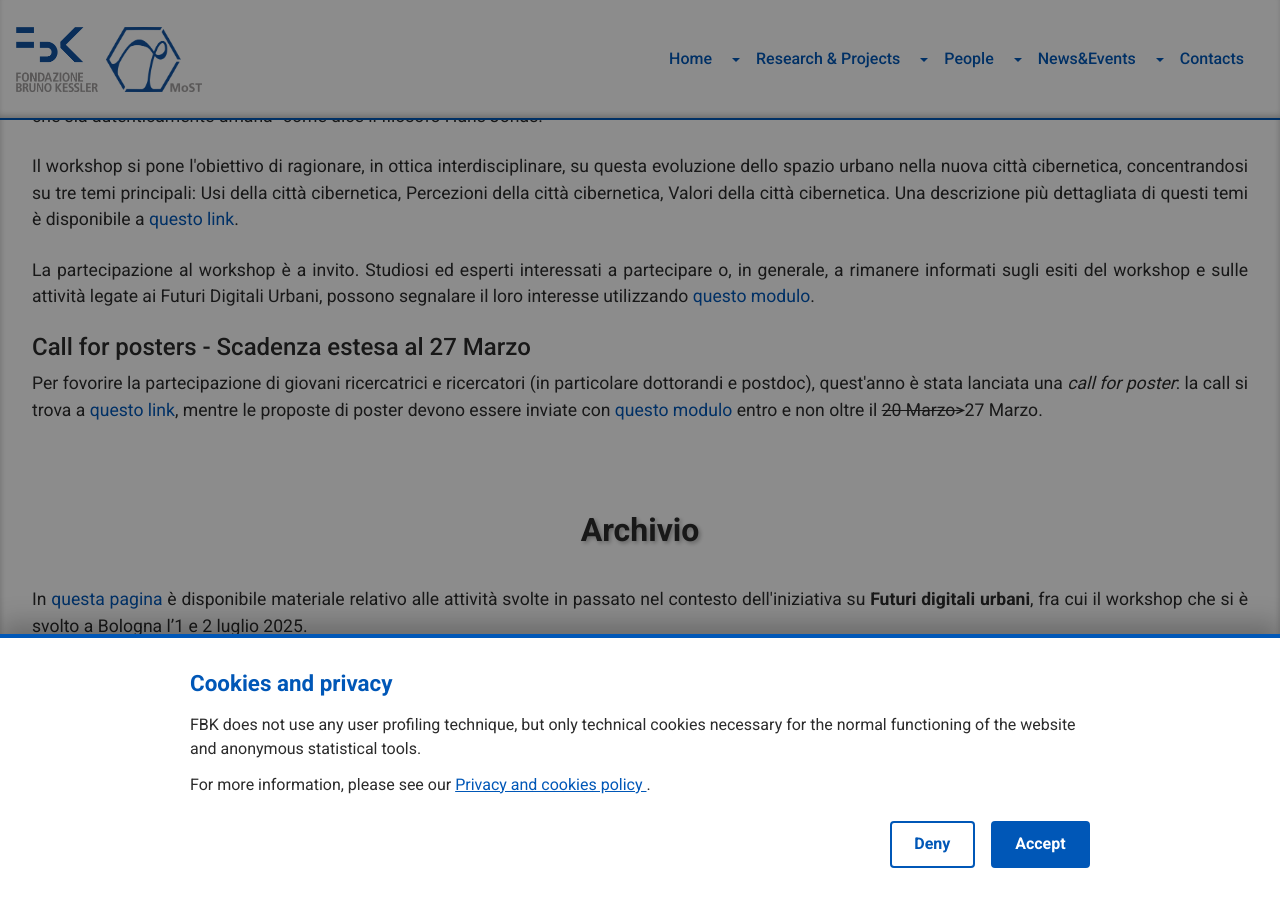
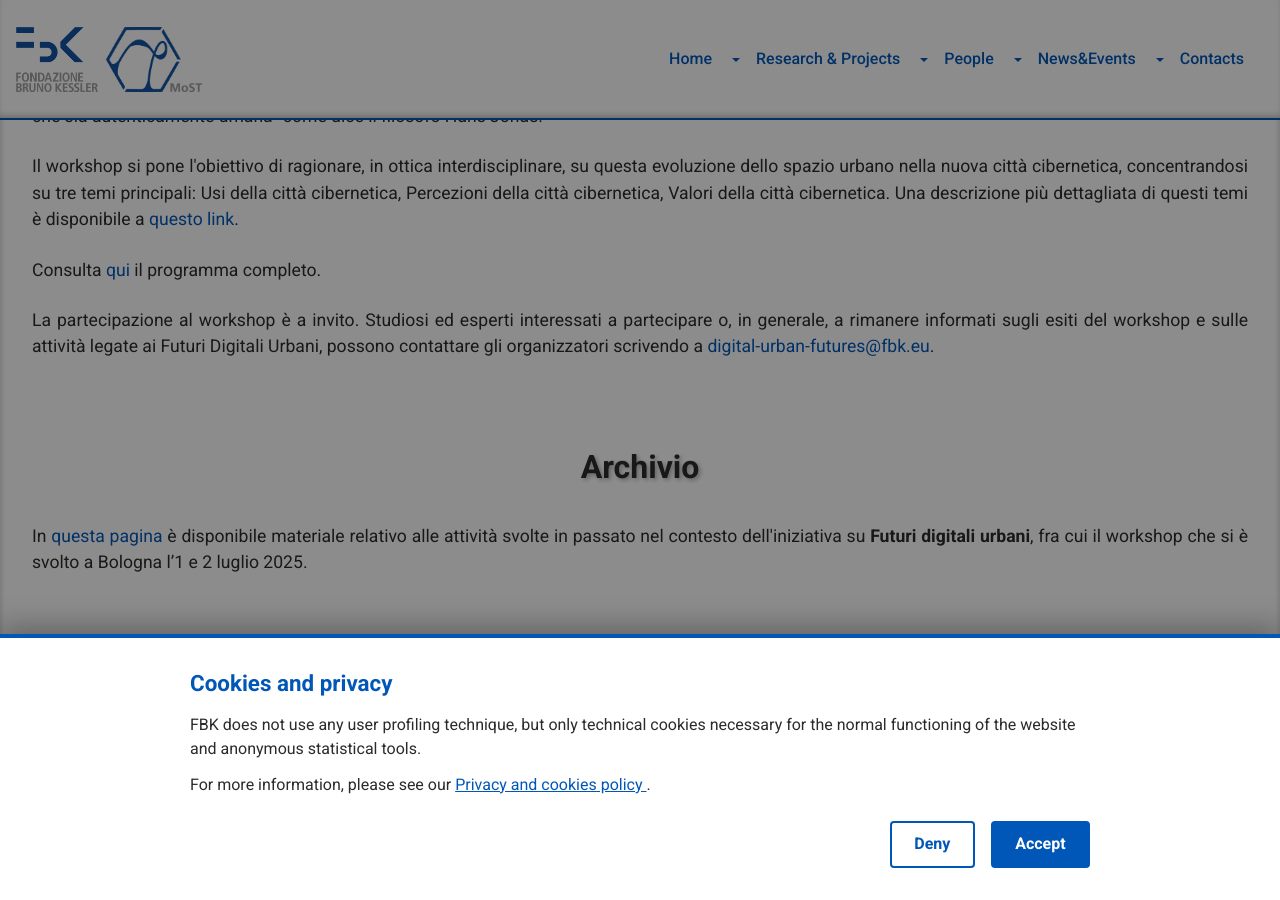
Before and after one commit to fbk-most/fbk-most.github.io, a Jekyll site: the page built from _pages/digital_urban_futures.html, in a window 1280 px wide and 900 px high, scrolled down 1028 px. Built offline with Jekyll 4.4.1, drawn with Linux system fonts in a browser that asks for light colours; nearby versions of some CDN libraries; library files that are not in the unit come from our copies.

Commit message:
fest(fdu): added the program of 2026 edition.

```diff
--- a/_pages/digital_urban_futures.html
+++ b/_pages/digital_urban_futures.html
@@ -15,75 +15,109 @@
     <div class="most-section__content">
         <div class="most-section__block">
             <p>
-        Le città stanno affrontando a livello globale gli impatti economici, sociali e culturali della tecnologia digitale.
-        La trasformazione della vita urbana dovuta all'innovazione digitale - dalle infrastrutture intelligenti alla
-        raccolta ubiqua di dati, fino all'uso di algoritmi di intelligenza artificiale nel processo decisionale e nella
-        pianificazione urbana - ha implicazioni ampie e profondamente ramificate che sono ben lungi dall'essere pienamente
-        comprese.
-        Le città si rivolgono a consulenti, fornitori di tecnologia e ricercatori per gestire questa complessità, ma spesso
-        senza affrontare pienamente le implicazioni etiche, sociali, politiche e culturali delle trasformazioni digitali.
+                Le città stanno affrontando a livello globale gli impatti
+                economici, sociali e culturali della tecnologia digitale. La
+                trasformazione della vita urbana dovuta all'innovazione digitale
+                - dalle infrastrutture intelligenti alla raccolta ubiqua di
+                dati, fino all'uso di algoritmi di intelligenza artificiale nel
+                processo decisionale e nella pianificazione urbana - ha
+                implicazioni ampie e profondamente ramificate che sono ben lungi
+                dall'essere pienamente comprese. Le città si rivolgono a
+                consulenti, fornitori di tecnologia e ricercatori per gestire
+                questa complessità, ma spesso senza affrontare pienamente le
+                implicazioni etiche, sociali, politiche e culturali delle
+                trasformazioni digitali.
             </p>
             <p>
-        Il nostro obiettivo è creare occasioni di dialogo interdisciplinare su questi temi, coinvolgendo studiosi
-        ed esperti in iniziative di confronto e discussione volte a costruire una visione
-        condivisa e a generare nuove intuizioni per futuri digitali urbani sostenibili.
+                Il nostro obiettivo è creare occasioni di dialogo
+                interdisciplinare su questi temi, coinvolgendo studiosi ed
+                esperti in iniziative di confronto e discussione volte a
+                costruire una visione condivisa e a generare nuove intuizioni
+                per futuri digitali urbani sostenibili.
             </p>
             <p>
-        Se siete interessati ad avere più informazioni o a collaborare, potete scriverci a
-        <a href="mailto:digital-urban-futures@fbk.eu">digital-urban-futures@fbk.eu</a>.
+                Se siete interessati ad avere più informazioni o a collaborare,
+                potete scriverci a
+                <a href="mailto:digital-urban-futures@fbk.eu"
+                    >digital-urban-futures@fbk.eu</a
+                >.
             </p>
-      <p style="text-align: right;"><i>Luca Gaeta, Otello Palmini, Marco Pistore</i></p>
+            <p style="text-align: right">
+                <i>Luca Gaeta, Otello Palmini, Marco Pistore</i>
+            </p>
         </div>
     </div>
 
-  <h2 class="most-section__title" style="margin-top: 2em;">Workshop "Futuri digitali urbani 2026: Spazio urbano e città cibernetica"</h2>
+    <h2 class="most-section__title" style="margin-top: 2em">
+        Workshop "Futuri digitali urbani 2026: Spazio urbano e città
+        cibernetica"
+    </h2>
     <h3>Milano, 12-13 maggio 2026</h3>
     <div class="most-section__content">
         <div class="most-section__block">
-      <p><b>
-        Organizzatori:
-        Luca Gaeta (Politecnico di Milano),
-        Carolina Pacchi (Politecnico di Milano),
-        Otello Palmini (Università di Bologna),
-        Marco Pistore (Fondazione Bruno Kessler)
-      </b></p>
             <p>
-        Lo spazio urbano sta subendo forti cambiamenti, popolandosi di nuove presenze e animandosi di nuove
-        relazioni sociali, che portano a una sempre più completa convergenza tra la dimensione fisica e quella digitale.
-        Prendere coscienza di questo cambiamento spaziale in divenire, ma ancora lontano dal suo compimento, è un
-        requisito essenziale per poter governare la città cibernetica secondo il principio di responsabilità,
-        cioè per “la continuazione di una vita che sia autenticamente umana” come dice il filosofo Hans Jonas.
+                <b>
+                    Organizzatori: Luca Gaeta (Politecnico di Milano), Carolina
+                    Pacchi (Politecnico di Milano), Otello Palmini (Università
+                    di Bologna), Marco Pistore (Fondazione Bruno Kessler)
+                </b>
             </p>
             <p>
-        Il workshop si pone l'obiettivo di ragionare, in ottica interdisciplinare, su questa evoluzione dello spazio
-        urbano nella nuova città cibernetica, concentrandosi su tre temi principali: Usi della città cibernetica,
-        Percezioni della città cibernetica, Valori della città cibernetica.
-        Una descrizione più dettagliata di questi temi è disponibile a
-        <a href="/assets/documents/Futuri_digitali_urbani_2026.pdf">questo link</a>.
+                Lo spazio urbano sta subendo forti cambiamenti, popolandosi di
+                nuove presenze e animandosi di nuove relazioni sociali, che
+                portano a una sempre più completa convergenza tra la dimensione
+                fisica e quella digitale. Prendere coscienza di questo
+                cambiamento spaziale in divenire, ma ancora lontano dal suo
+                compimento, è un requisito essenziale per poter governare la
+                città cibernetica secondo il principio di responsabilità, cioè
+                per “la continuazione di una vita che sia autenticamente umana”
+                come dice il filosofo Hans Jonas.
             </p>
             <p>
-        La partecipazione al workshop è a invito. Studiosi ed esperti interessati a partecipare o, in generale, a
-        rimanere informati sugli esiti del workshop e sulle attività legate ai Futuri Digitali Urbani, possono
-        segnalare il loro interesse utilizzando <a href="https://forms.gle/Ucrfmv6tdK2Bgbv76">questo modulo</a>.
+                Il workshop si pone l'obiettivo di ragionare, in ottica
+                interdisciplinare, su questa evoluzione dello spazio urbano
+                nella nuova città cibernetica, concentrandosi su tre temi
+                principali: Usi della città cibernetica, Percezioni della città
+                cibernetica, Valori della città cibernetica. Una descrizione più
+                dettagliata di questi temi è disponibile a
+                <a href="/assets/documents/Futuri_digitali_urbani_2026.pdf"
+                    >questo link</a
+                >.
             </p>
-      <h4>Call for posters - Scadenza estesa al 27 Marzo</h4>
+            <p>
+                Consulta <a href="programma2026.html">qui</a> il programma
+                completo.
+            </p>
+            <p>
+                La partecipazione al workshop è a invito. Studiosi ed esperti
+                interessati a partecipare o, in generale, a rimanere informati
+                sugli esiti del workshop e sulle attività legate ai Futuri
+                Digitali Urbani, possono contattare gli organizzatori scrivendo
+                a
+                <a href="mailto:digital-urban-futures@fbk.eu"
+                    >digital-urban-futures@fbk.eu</a
+                >.
+            </p>
+            <!--h4>Call for posters - Scadenza estesa al 27 Marzo</h4>
       <p>
         Per fovorire la partecipazione di giovani ricercatrici e ricercatori (in particolare dottorandi e postdoc),
         quest'anno è stata lanciata una <i>call for poster</i>: la call si trova a
         <a href="/assets/documents/Call_for_posters_Futuri_digitali_urbani_2026.pdf">questo link</a>, mentre le
         proposte di poster devono essere inviate con <a href="https://forms.gle/6XLUEqADqRJNqxGo8">questo modulo</a>
         entro e non oltre il <del>20 Marzo></del>27 Marzo.
-      </p>
+        </p-->
         </div>
     </div>
 
-  <h2 class="most-section__title" style="margin-top: 2em;">Archivio</h2>
+    <h2 class="most-section__title" style="margin-top: 2em">Archivio</h2>
     <div class="most-section__content">
         <div class="most-section__block">
             <p>
-        In <a href="/digital_urban_futures_archive/">questa pagina</a> è disponibile materiale relativo
-        alle attività svolte in passato nel contesto dell'iniziativa su <b>Futuri digitali urbani</b>, fra cui
-        il workshop che si è svolto a Bologna l’1 e 2 luglio 2025.
+                In <a href="/digital_urban_futures_archive/">questa pagina</a> è
+                disponibile materiale relativo alle attività svolte in passato
+                nel contesto dell'iniziativa su <b>Futuri digitali urbani</b>,
+                fra cui il workshop che si è svolto a Bologna l’1 e 2 luglio
+                2025.
             </p>
         </div>
     </div>
```
Also changed, not shown: _pages/programma2026.html (added, +184 -0 lines). Lines whose indentation alone changed are shown as unchanged.
